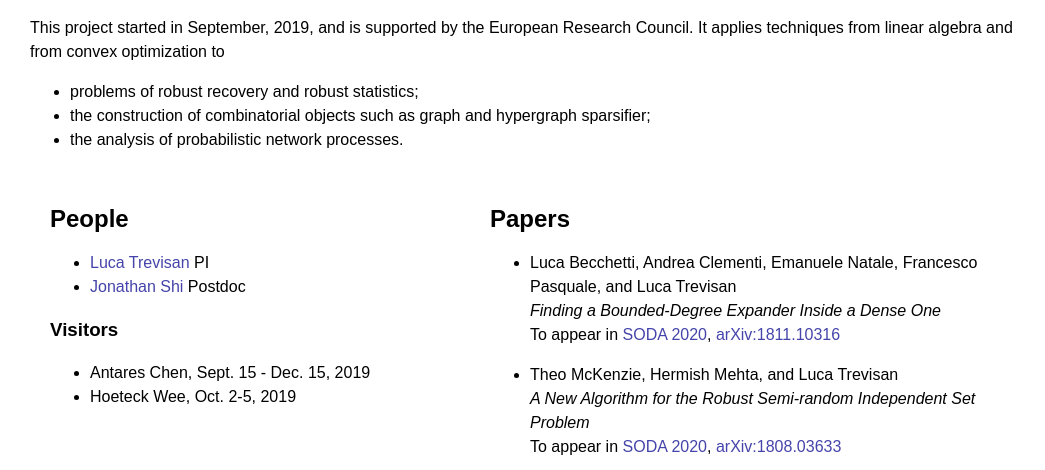
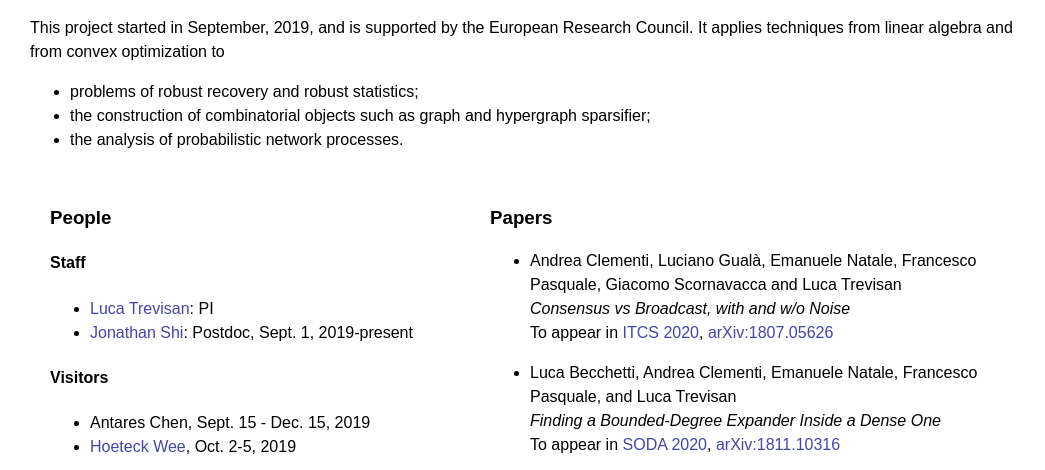
Before and after one commit to sorecodi/sorecodi.github.io, a plain HTML site: page index.html in a window 1280 px wide. Shown: the part 294-764 px from the top of the page, without its empty margins (0-1045 px from the left). Drawn offline with Linux system fonts and the light colour scheme.

Commit message:
ITCS paper

```diff
--- a/index.html
+++ b/index.html
@@ -44,29 +44,38 @@ This project started in September, 2019, and is supported by the European Resear
 
   <div class = "row">
   <div class = "columnb">
-    <h2> People</h2>
+    <h3> People</h3>
+    <h4>Staff</h4>
     <ul>
-        <li><a href="https://lucatrevisan.github.io">Luca Trevisan</a> PI
+        <li><a href="https://lucatrevisan.github.io">Luca Trevisan</a>: PI
             </li>
-        <li><a href=http://www.cs.cornell.edu/~jshi/>Jonathan Shi</a> Postdoc
+        <li><a href=http://www.cs.cornell.edu/~jshi/>Jonathan Shi</a>: Postdoc,  Sept. 1, 2019-present
             </li>
         </ul>
 
-    <h3>Visitors</h3>
+    <h4>Visitors</h4>
     <ul>
         <li>Antares Chen, Sept. 15 - Dec. 15, 2019
             </li>
-        <li>Hoeteck Wee, Oct. 2-5, 2019
+        <li><a href=https://www.di.ens.fr/~wee/>Hoeteck Wee</a>, Oct. 2-5, 2019
             </li>
         </ul>
 
     </div>
 
   <div class="columnc">
-    <h2>Papers</h2>
+    <h3>Papers</h3>
 
   <ul>
 
+             <li>Andrea Clementi, Luciano Gual&agrave;, Emanuele Natale, Francesco
+             Pasquale, Giacomo Scornavacca and Luca Trevisan<br>
+             <i>Consensus vs Broadcast, with and w/o Noise</i><br>
+             To appear in <a href=http://itcs-conf.org/itcs20/itcs20-cfp.html>ITCS 2020</a>,
+             <a href=https://arxiv.org/abs/1807.05626>arXiv:1807.05626</a>
+             </li>
+
+             <p>
 
          <li>
          Luca Becchetti, Andrea Clementi, Emanuele Natale, Francesco Pasquale, and Luca Trevisan<br>
```
